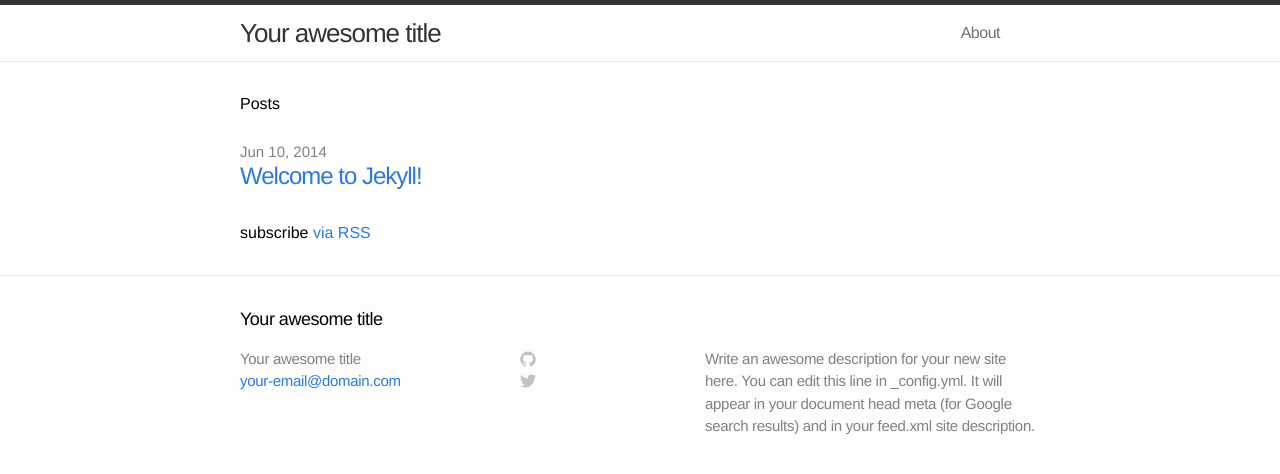
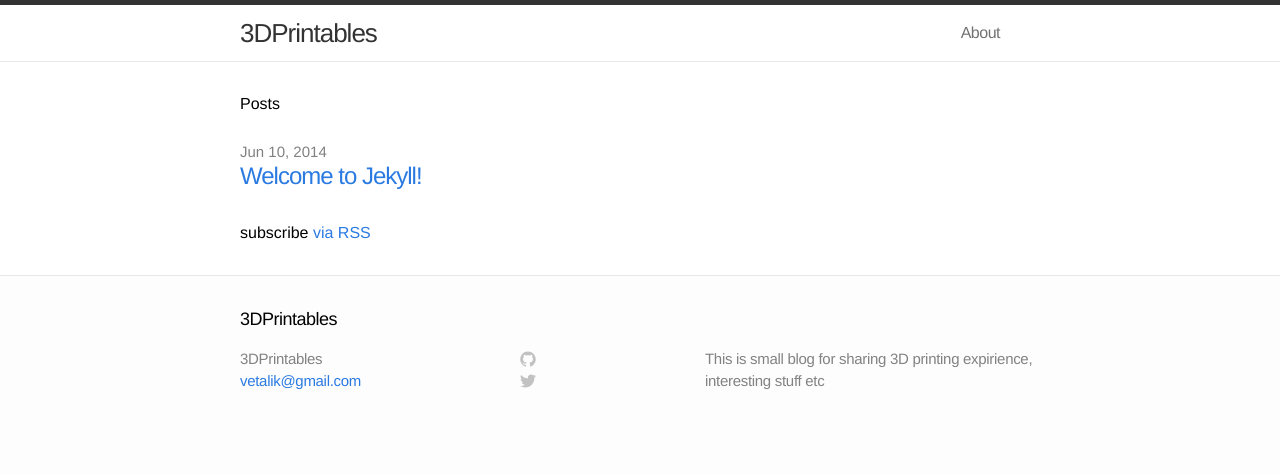
Before and after one commit to kilatev/3Dprtbls, a Jekyll site: the page built from blog/index.html, in a window 1280 px wide. Shown: the top 474 px of the page. Built offline with Jekyll 4.4.1, drawn with Linux system fonts in a browser that asks for light colours.

Commit message:
failing on github

```diff
--- a/blog/_config.yml
+++ b/blog/_config.yml
@@ -1,10 +1,12 @@
 # Site settings
-title: Your awesome title
-email: your-email@domain.com
-description: "Write an awesome description for your new site here. You can edit this line in _config.yml. It will appear in your document head meta (for Google search results) and in your feed.xml site description."
+title: 3DPrintables
+email: vetalik@gmail.com
+description: "This is small blog for sharing 3D printing expirience, interesting stuff etc"
 baseurl: ""
-url: "http://yourdomain.com"
+url: "http://kilatev.github.io/3Dprtbls"
 
 # Build settings
 markdown: kramdown
 permalink: pretty
+
+pygments: true
```
